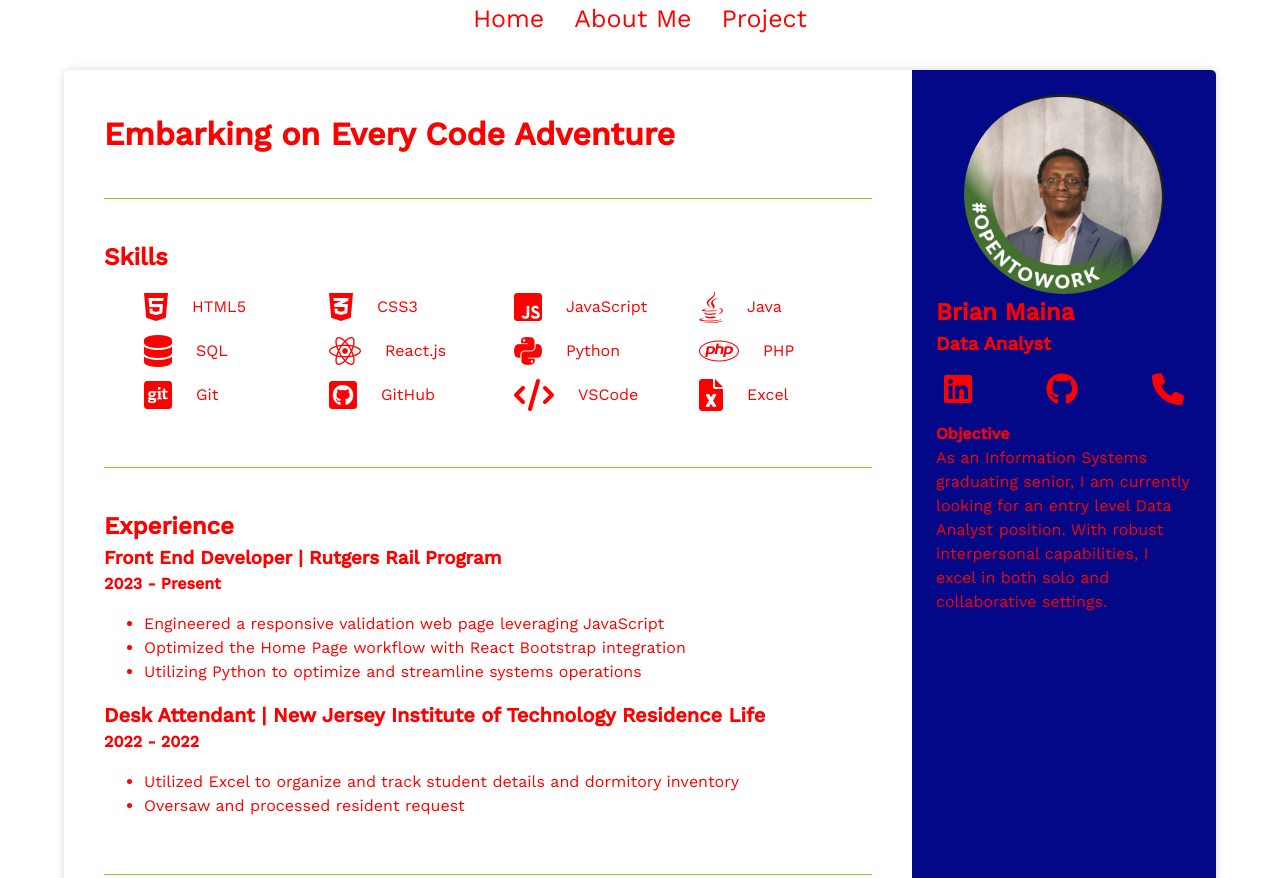
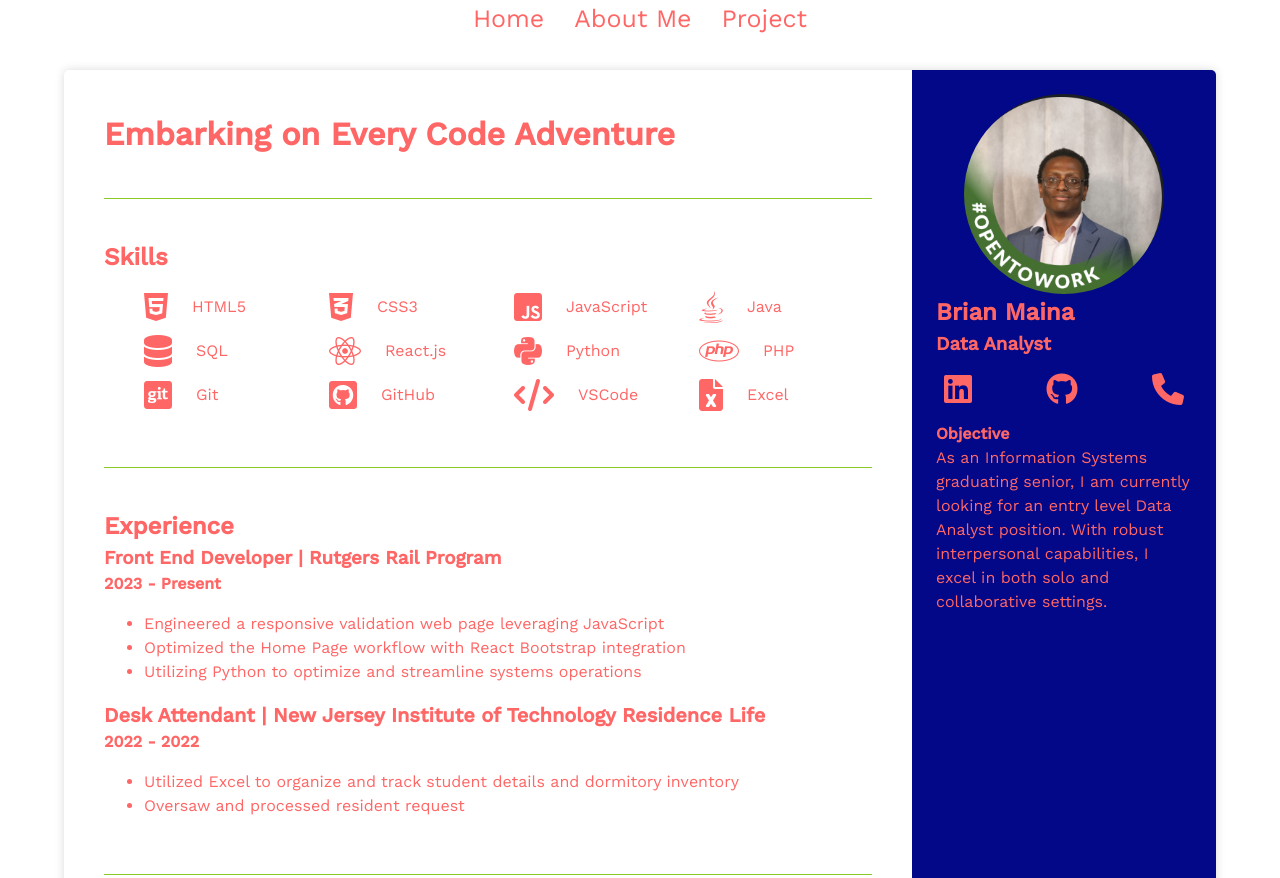
Before and after one commit to NJIT-WIS/Personal-Portfolio, a website: page docs/aboutme.html in a window 1280 px wide. Shown: the top 878 px of the page. Drawn offline with nearby package versions, Linux system fonts and the light colour scheme.

Commit message:
changed text color to a lighter red

```diff
--- a/docs/css/main.css
+++ b/docs/css/main.css
@@ -55,14 +55,14 @@ body {
   text-align: center;
   font-size: 25px;
   text-decoration: none;
-  color: red;
+  color: #ff6666;
 }
 
 .sidebar-bottom {
-  color: red;
+  color: #ff6666;
 }
 .sidebar-top1 {
-  color: red;
+  color: #ff6666;
 }
 .container {
   display: flex;
@@ -96,7 +96,7 @@ body {
   display: flex;
   justify-content: space-between;
   padding: 0.5rem;
-  color: red;
+  color: #ff6666;
 }
 .links a {
   color: inherit;
@@ -112,7 +112,7 @@ body {
 .main-content {
   flex: 3;
   padding: var(--section-spacing);
-  color: red;
+  color: #ff6666;
 }
 .main-content section,
 .main-content header {
```
